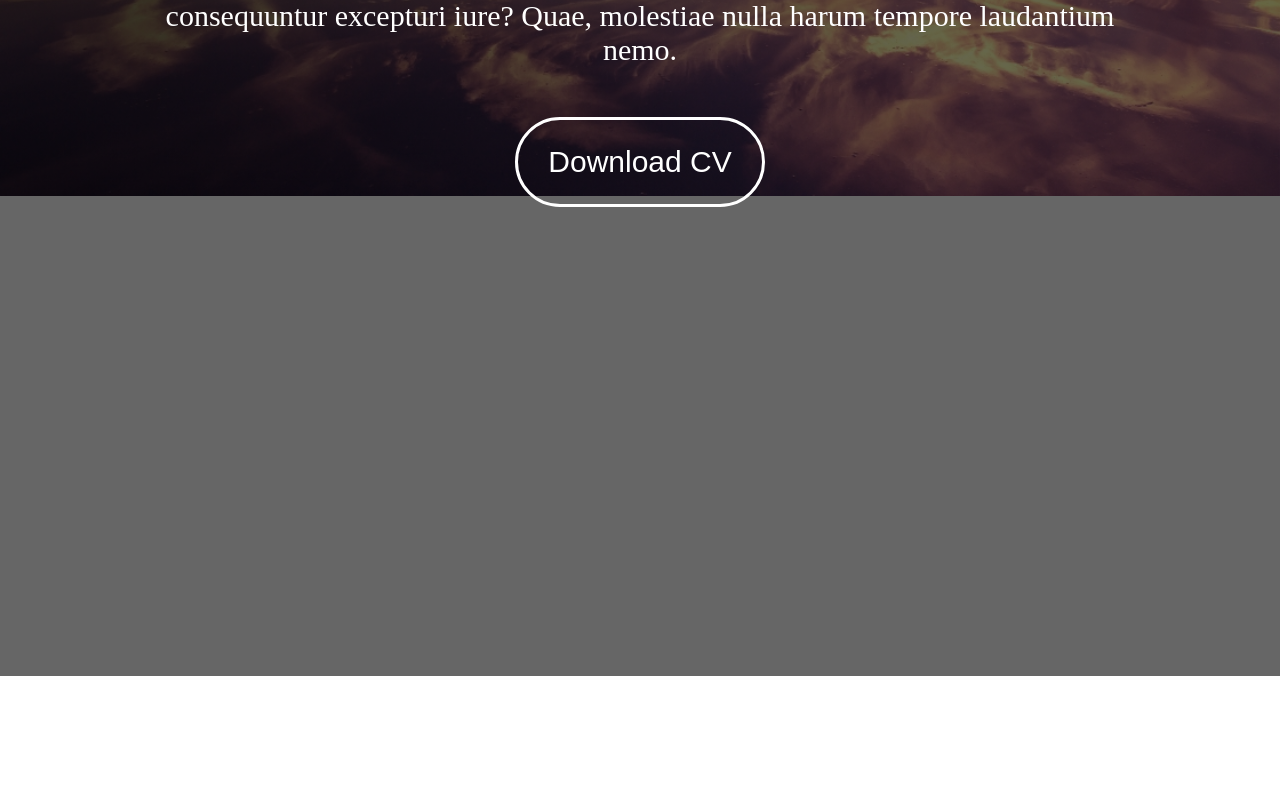
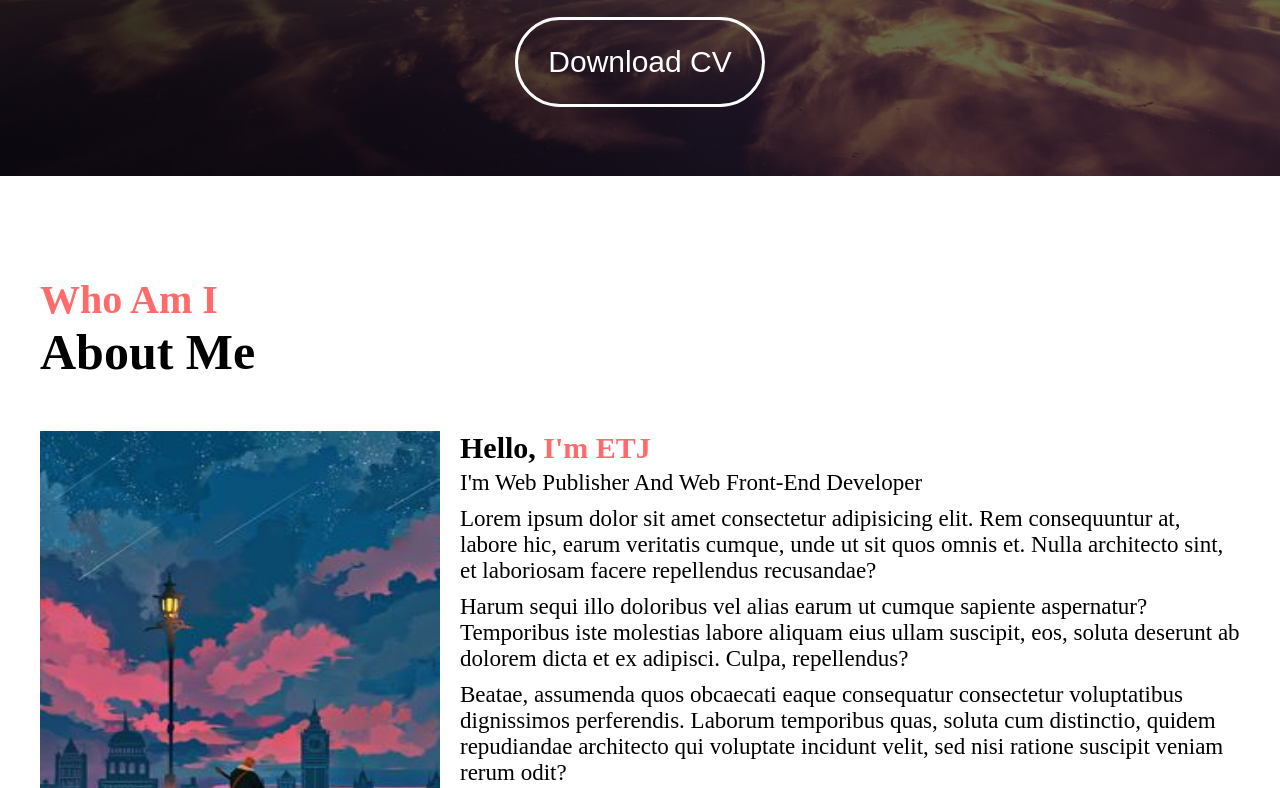
Before and after one commit to eomtaejun/swjb, a plain HTML site: page index.html in a window 1280 px wide. Shown: the part 524-1312 px from the top of the page. Before the commit the page ends 1200 px from the top, so only its background shows below. Drawn offline with Linux system fonts and the light colour scheme.

Commit message:
Add files via upload

```diff
--- a/index.html
+++ b/index.html
@@ -4,6 +4,7 @@
     <meta charset="UTF-8">
     <meta name="viewport" content="width=device-width, initial-scale=1.0">
     <title>Document</title>
+    <link rel="stylesheet" href="https://cdnjs.cloudflare.com/ajax/libs/font-awesome/6.6.0/css/all.min.css" integrity="sha512-Kc323vGBEqzTmouAECnVceyQqyqdsSiqLQISBL29aUW4U/M7pSPA/gEUZQqv1cwx4OnYxTxve5UMg5GT6L4JJg==" crossorigin="anonymous" referrerpolicy="no-referrer" />
     <link rel="stylesheet" href="style.css">
 </head>
 <body>
@@ -11,14 +12,14 @@
     <div id="container">
         <header>
             <div class="logo">
-                ETJ
+                <span>ETJ</span>
             </div>
 
             <ul class="menu">
-                <li><a href="">About</a></li>
-                <li><a href="">Skills</a></li>
-                <li><a href="">Project</a></li>
-                <li><a href="">Contact</a></li>
+                <li><a href="" class="About">About</a></li>
+                <li><a href="" class="Skills">Skills</a></li>
+                <li><a href="" class="Project">Project</a></li>
+                <li><a href="" class="Contact">Contact</a></li>
             </ul>
         </header>
 
@@ -37,10 +38,37 @@
 
 
 
+
     </div>
+
+    <div class="about">
+        <h2>Who Am I</h2>
+        <h1>About Me</h1>
+
+        <div class="contents">
+            <div class="left">
+                <img src="aboutImg.jpg" alt="">
+            </div>
+
+            <div class="right">
+                <h1>Hello, <span>I'm ETJ</span></h1>
+
+                <ul>
+                    <li>I'm Web Publisher And Web Front-End Developer</li>
+                    <li>Lorem ipsum dolor sit amet consectetur adipisicing elit. Rem consequuntur at, labore hic, earum veritatis cumque, unde ut sit quos omnis et. Nulla architecto sint, et laboriosam facere repellendus recusandae?</li>
+                    <li>Harum sequi illo doloribus vel alias earum ut cumque sapiente aspernatur? Temporibus iste molestias labore aliquam eius ullam suscipit, eos, soluta deserunt ab dolorem dicta et ex adipisci. Culpa, repellendus?</li>
+                    <li>Beatae, assumenda quos obcaecati eaque consequatur consectetur voluptatibus dignissimos perferendis. Laborum temporibus quas, soluta cum distinctio, quidem repudiandae architecto qui voluptate incidunt velit, sed nisi ratione suscipit veniam rerum odit?</li>
+                    <li><i class="fa-brands fa-facebook"></i> <i class="fa-brands fa-youtube"></i> <i class="fa-brands fa-instagram"></i></li>
+                </ul>
+            </div>
+
+        </div>
 
 
 
 
+    </div>
+
+
 </body>
 </html>
--- a/style.css
+++ b/style.css
@@ -3,8 +3,9 @@
     margin: 0;
     padding: 0;
     box-sizing: border-box;
-
+    /* ==================================== */
     /* border: 1px solid #000; */
+    /* ==================================== */
 }
 a{
     text-decoration: none;
@@ -16,16 +17,19 @@ li{
 }
 /* //초기화 */
 
+/* container */
 #container{
     width: 100%;
-    height: 1200px;
+    height: 100%;
 
     background: linear-gradient(rgba(0, 0, 0, 0.6), rgba(0, 0, 0, 0.6)), url(backgroundImg.jpg) no-repeat;
     background-size: 100%;
 
     color: white;
 }
+/* //container */
 
+/* header */
 header{
     width: 100%;
     height: 100px;
@@ -38,14 +42,19 @@ header{
 header .logo{
     width: 200px;
     height: 80px;
+}
+header .logo span{
+    display: inline-block;
 
     text-align: center;
     font-size: 60px;
     font-weight: bold;
 
+    margin-left: 55.305px;
+
     transition: 0.3s;
 }
-header .logo:hover{
+header .logo span:hover{
     color: #ff6a6a;
 }
 
@@ -67,21 +76,36 @@ header .menu li{
 header .menu li a{
     font-size: 20px;
     color: white;
+    display: inline-block;
 
-    transition: 0.3s;
+    transition: 0.2s;
+}
+header .menu li .About{
+    width: 67.63px;
+}
+header .menu li .Skills{
+    width: 56.41px;
+}
+header .menu li .Project{
+    width: 74.17px;
+}
+header .menu li .Contect{
+    width: 81.89px;
 }
 header .menu li a:hover{
     color: #ff6a6a;
     border-bottom: 3px solid #ff6a6a;
     font-weight: bold;
 }
+/* //header */
 
+/* main */
 .main{
     width: 1000px;
-    height: 600px;
+    height: 500px;
 
     margin: 0 auto;
-    margin-top: 200px;
+    margin: 100px auto;
 
     text-align: center;
 }
@@ -115,3 +139,70 @@ header .menu li a:hover{
     background-color: #fff;
     color: #000;
 }
+/* //main */
+
+/* about */
+.about{
+    width: 1200px;
+    height: 800px;
+    margin: 0 auto;
+
+    margin-top: 100px;
+}
+
+.about h2{
+    font-size: 40px;
+    color: #ff6a6a;
+}
+.about h1{
+    font-size: 50px;
+}
+
+.about .contents{
+    width: 100%;
+    height: 500px;
+    margin-top: 50px;
+
+    display: flex;
+}
+
+.about .left{
+    width: 400px;
+    height: 500px;
+}
+.about .left img{
+    width: 100%;
+    height: 100%;
+}
+
+.about .right{
+    width: 800px;
+    height: 500px;
+
+    padding-left: 20px;
+}
+.about .right h1{
+    font-size: 30px;
+}
+.about .right h1 span{
+    color: #ff6a6a;
+}
+.about .right li{
+    font-size: 23px;
+    padding: 5px 0;
+}
+.about .right .fa-facebook{
+    font-size: 50px;
+    color: #3b5998;
+}
+.about .right .fa-youtube{
+    font-size: 50px;
+    color: red;
+}
+.about .right .fa-instagram{
+    font-size: 50px;
+    color: rgb(224, 143, 224);
+}
+.about .right .fa-brands{
+    margin-right: 10px;
+}
```
Also changed, not shown: aboutImg.jpg (added).
